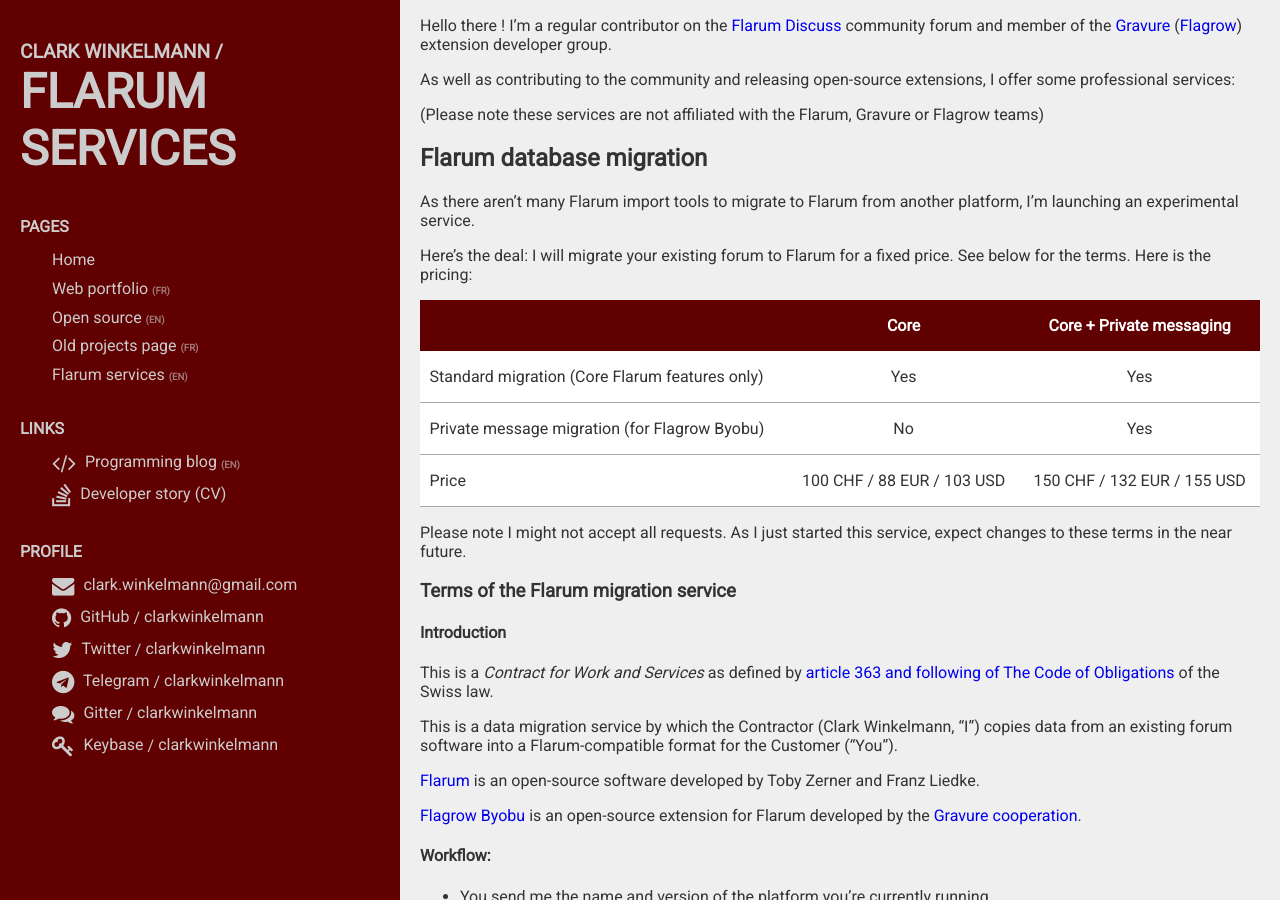
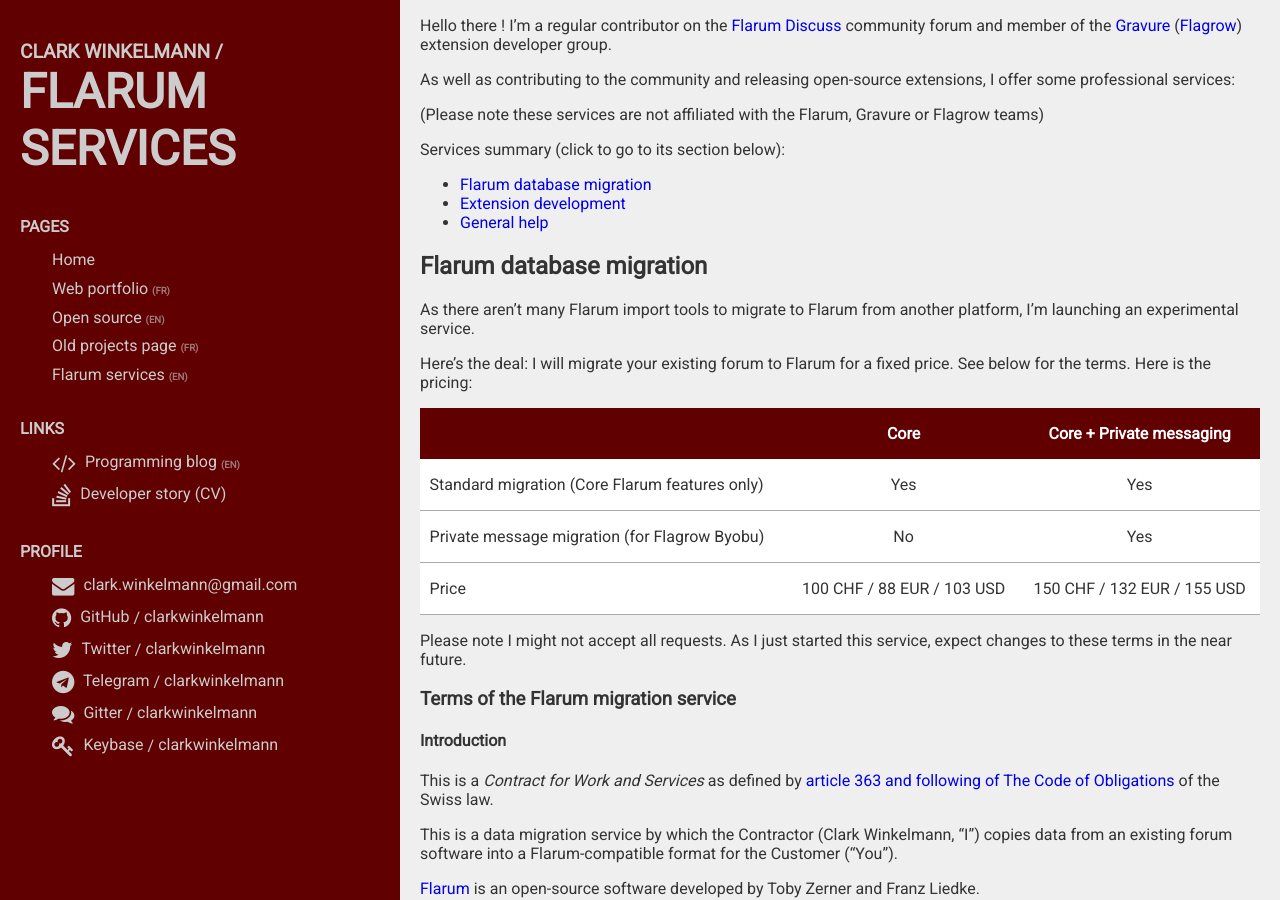
Before and after one commit to clarkwinkelmann/clarkwinkelmann.com, a Jekyll site: the page built from flarum-services.md, in a window 1280 px wide and 900 px high. Built offline with Jekyll 4.4.1, drawn with Linux system fonts in a browser that asks for light colours; comment, search, counter and statistics services are not loaded.

Commit message:
Add services summary

```diff
--- a/flarum-services.md
+++ b/flarum-services.md
@@ -10,6 +10,12 @@
 As well as contributing to the community and releasing open-source extensions, I offer some professional services:
 
 (Please note these services are not affiliated with the Flarum, Gravure or Flagrow teams)
+
+Services summary (click to go to its section below):
+
+- [Flarum database migration](#flarum-database-migration)
+- [Extension development](#extension-development)
+- [General help](#general-help)
 
 ## Flarum database migration
 
```
